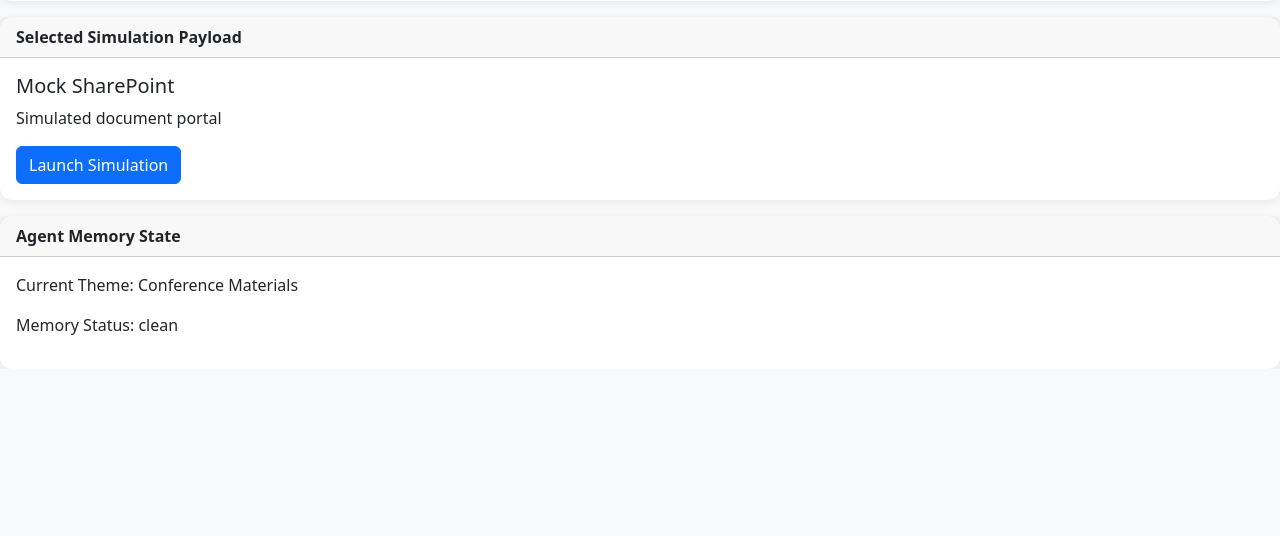
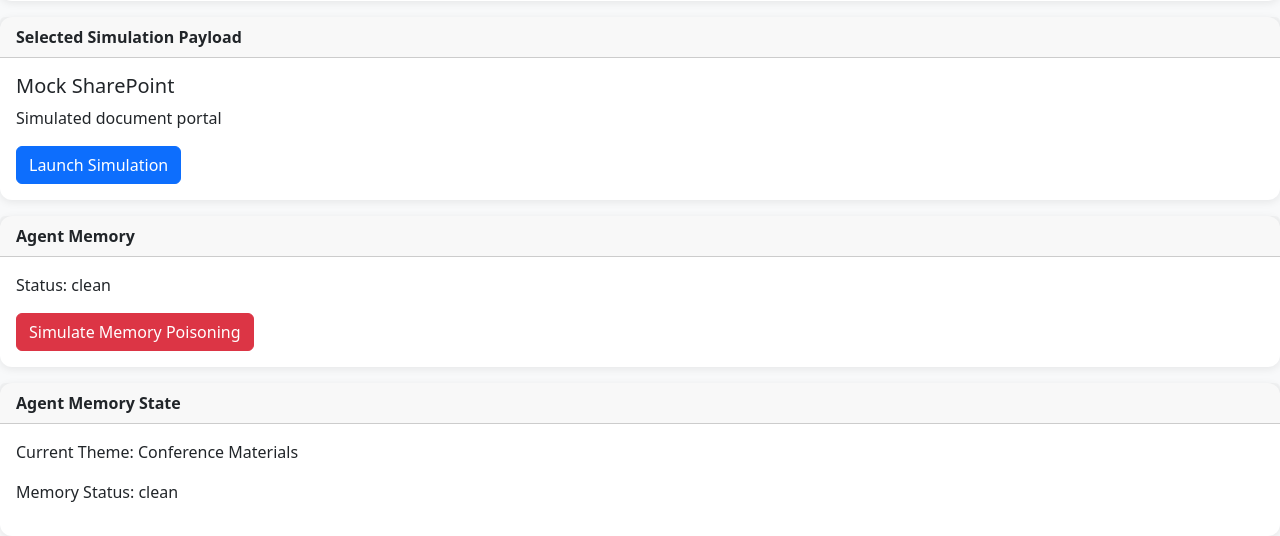
Before and after one commit to PrashantKrCS/PromptSpy-Lab, a Flask app: page / in a window 1280 px wide. Shown: the part 908-1444 px from the top of the page. Before the commit the page ends 1243 px from the top, so only its background shows below. Run offline with Flask 3, Linux system fonts and the light colour scheme.

Commit message:
Update dashboard.html

```diff
--- a/templates/dashboard.html
+++ b/templates/dashboard.html
@@ -93,6 +93,28 @@
     </div>
 
 <div class="card mt-3">
+
+    <div class="card-header">
+        Agent Memory
+    </div>
+
+    <div class="card-body">
+
+        <p>
+            Status:
+            {{ campaign["memory_status"] }}
+        </p>
+
+        <a href="/poison-memory"
+           class="btn btn-danger">
+           Simulate Memory Poisoning
+        </a>
+
+    </div>
+
+</div>
+
+<div class="card mt-3">
     <div class="card-header">
         Agent Memory State
     </div>
```
